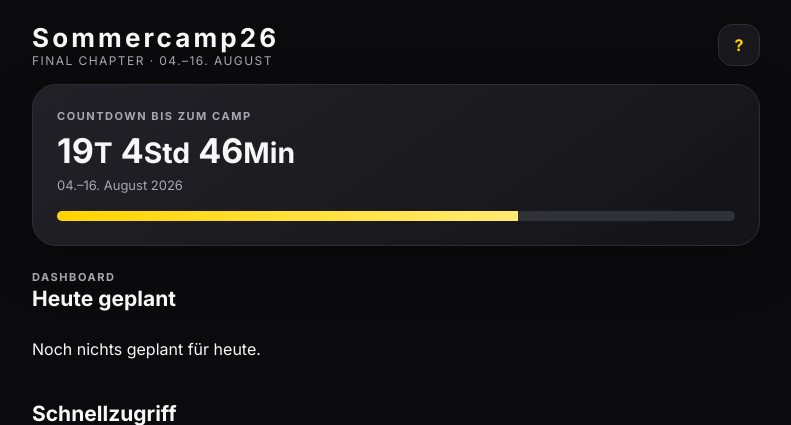
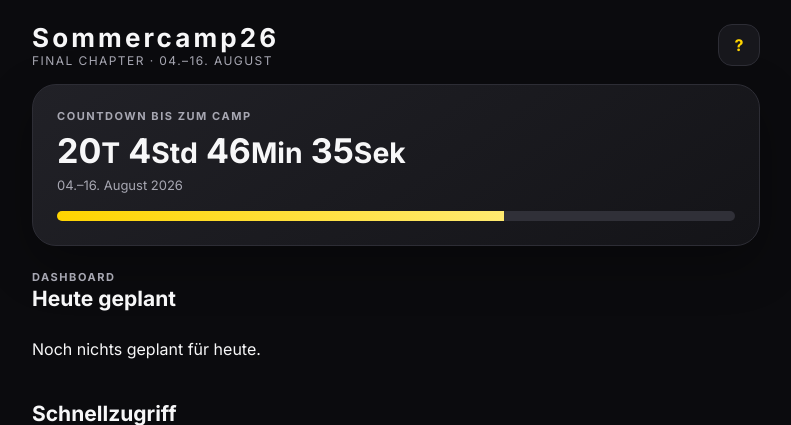
Before and after one commit to SmittyMTG/Sommercamp, a FastAPI app: template templates/index.html in a window 1280 px wide. Shown: the top 425 px of the page, without its empty margins (244-1035 px from the left). Run offline with FastAPI, Linux system fonts and the light colour scheme; the template is opened without the code that fills it, so the values that code supplies are empty.

Commit message:
char_spacing_und_sekunden

```diff
--- a/static/app.js
+++ b/static/app.js
@@ -3,7 +3,7 @@
 // Screen-Navigation + Countdown. Datenanbindung folgt später.
 // ===========================================================
 
-const CAMP_START = new Date("2026-08-03T00:00:00");
+const CAMP_START = new Date("2026-08-04T00:00:00");
 const CAMP_END = new Date("2026-08-16T23:59:59");
 
 /* ---------- Screen switching ---------- */
@@ -50,8 +50,9 @@ function updateCountdown() {
   const days = Math.floor(diffMs / 86400000);
   const hours = Math.floor((diffMs % 86400000) / 3600000);
   const minutes = Math.floor((diffMs % 3600000) / 60000);
+  const seconds = Math.floor((diffMs % 60000) / 1000);
 
-  el.innerHTML = `${days}<small>T</small> ${hours}<small>Std</small> ${minutes}<small>Min</small>`;
+  el.innerHTML = `${days}<small>T</small> ${hours}<small>Std</small> ${minutes}<small>Min</small> ${seconds}<small>Sek</small>`;
 
   if (progressEl) {
     // Fortschritt seit "heute - 60 Tage" als grobe Annäherung, rein optisch
@@ -66,5 +67,5 @@ function updateCountdown() {
 document.addEventListener("DOMContentLoaded", () => {
   initNavigation();
   updateCountdown();
-  setInterval(updateCountdown, 60000);
+  setInterval(updateCountdown, 1000);
 });
--- a/templates/index.html
+++ b/templates/index.html
@@ -34,7 +34,7 @@
           </div>
           <div class="hero-inner">
             <div class="eyebrow">Countdown bis zum Camp</div>
-            <div id="countdown" class="countdown">--<small>T</small> --<small>Std</small> --<small>Min</small></div>
+            <div id="countdown" class="countdown">--<small>T</small> --<small>Std</small> --<small>Min</small> --<small>Sek</small></div>
             <div id="campRange" class="muted">04.–16. August 2026</div>
             <div class="progress"><span id="countdownProgress"></span></div>
           </div>
```
